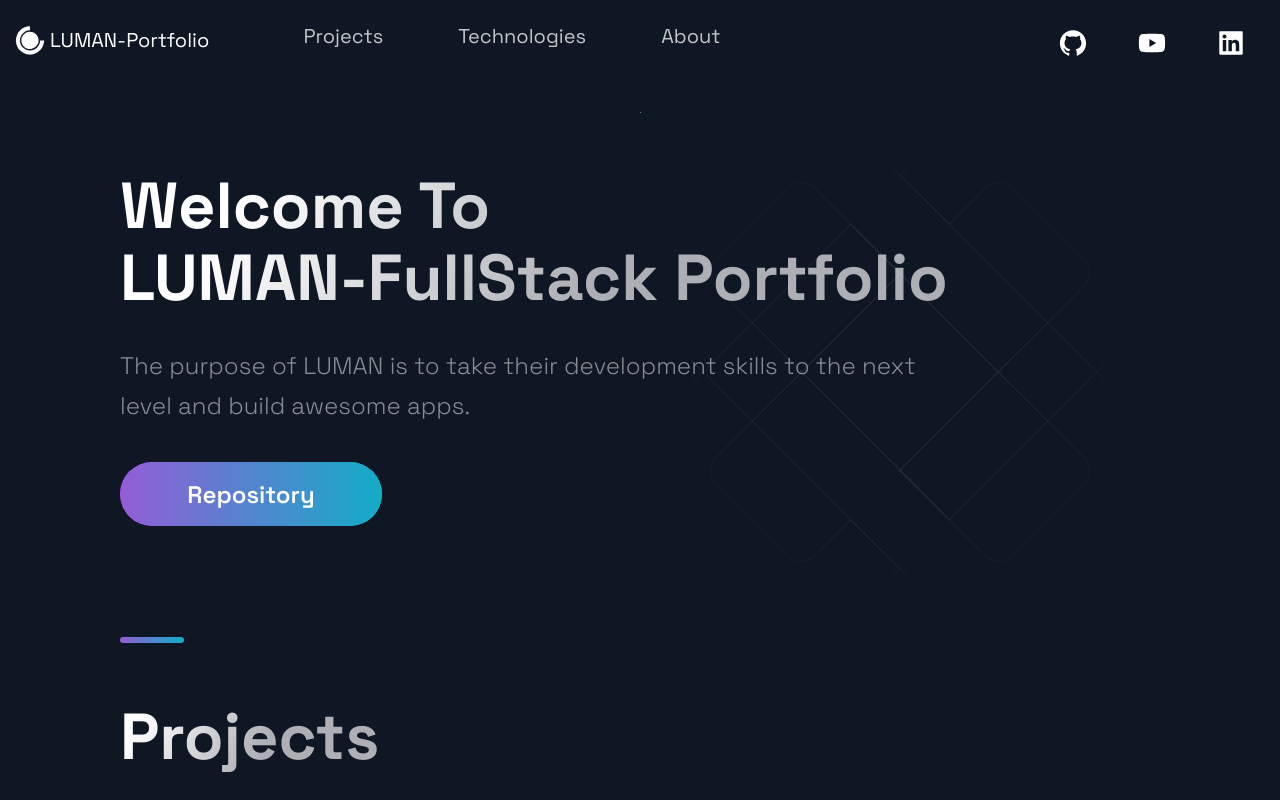
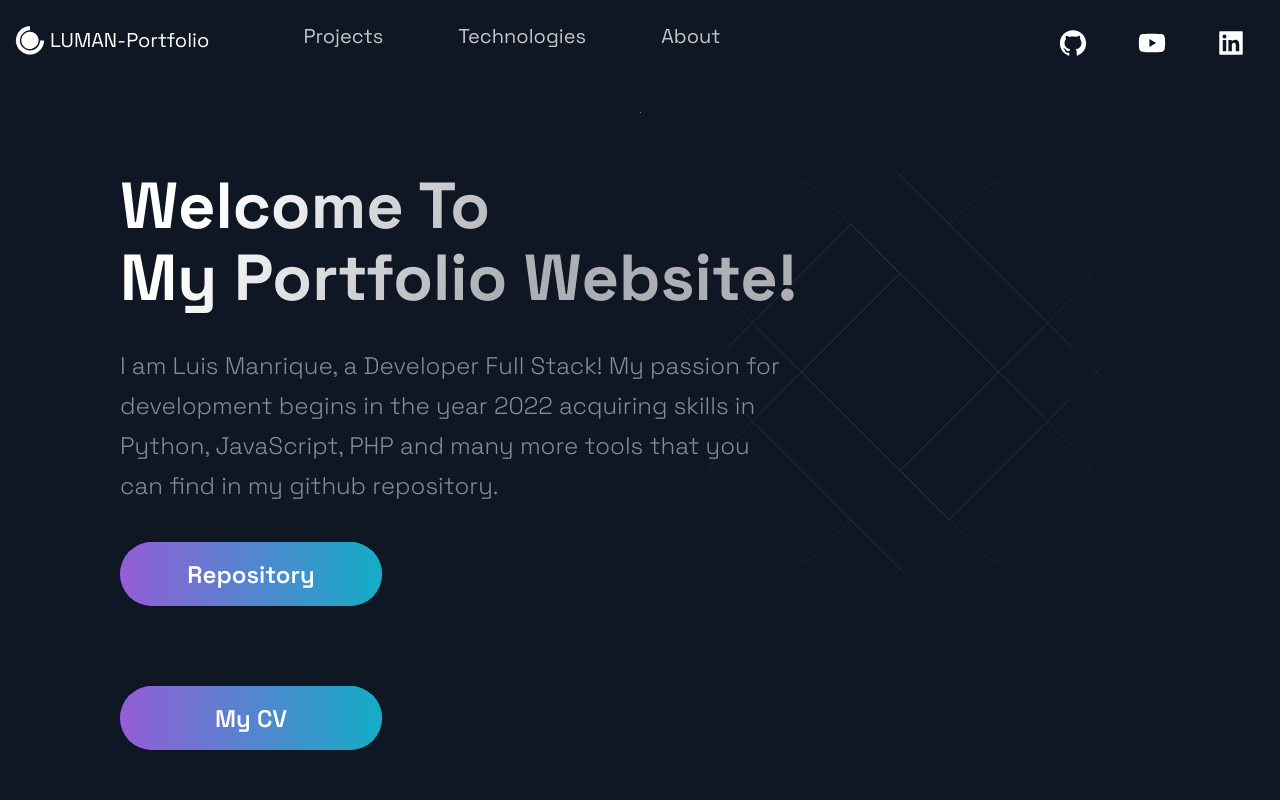
Before and after one commit to xLuisManrique/LUMAN-PORTFOLIO, a Next.js app: page / in a window 1280 px wide. Shown: the top 800 px of the page. Built offline with nearby package versions, Linux system fonts and the light colour scheme.

Commit message:
Update Hero.js

```diff
--- a/src/components/Hero/Hero.js
+++ b/src/components/Hero/Hero.js
@@ -10,12 +10,15 @@ const Hero = () => (
       <LeftSection>
         <SectionTitle main center>
           Welcome To <br />
-          LUMAN-FullStack Portfolio
+          My Portfolio Website!
         </SectionTitle>
         <SectionText>
-        The purpose of LUMAN is to take their development skills to the next level and build awesome apps.
+        I am Luis Manrique, a Developer Full Stack! My passion for development begins in the year 2022
+        acquiring skills in Python, JavaScript, PHP and many more tools that you can find in my github
+        repository.
         </SectionText>
         <Button onClick={() => window.location = 'https://github.com/xLuisManrique'}>Repository</Button>
+        <Button onClick={() => window.location = 'https://drive.google.com/file/d/1XSWJL2QzCGTiEb_srUA0Ti3j__y0-A3E/view?usp=sharing'}>My CV</Button>
       </LeftSection>
     </Section>
   </>
```
